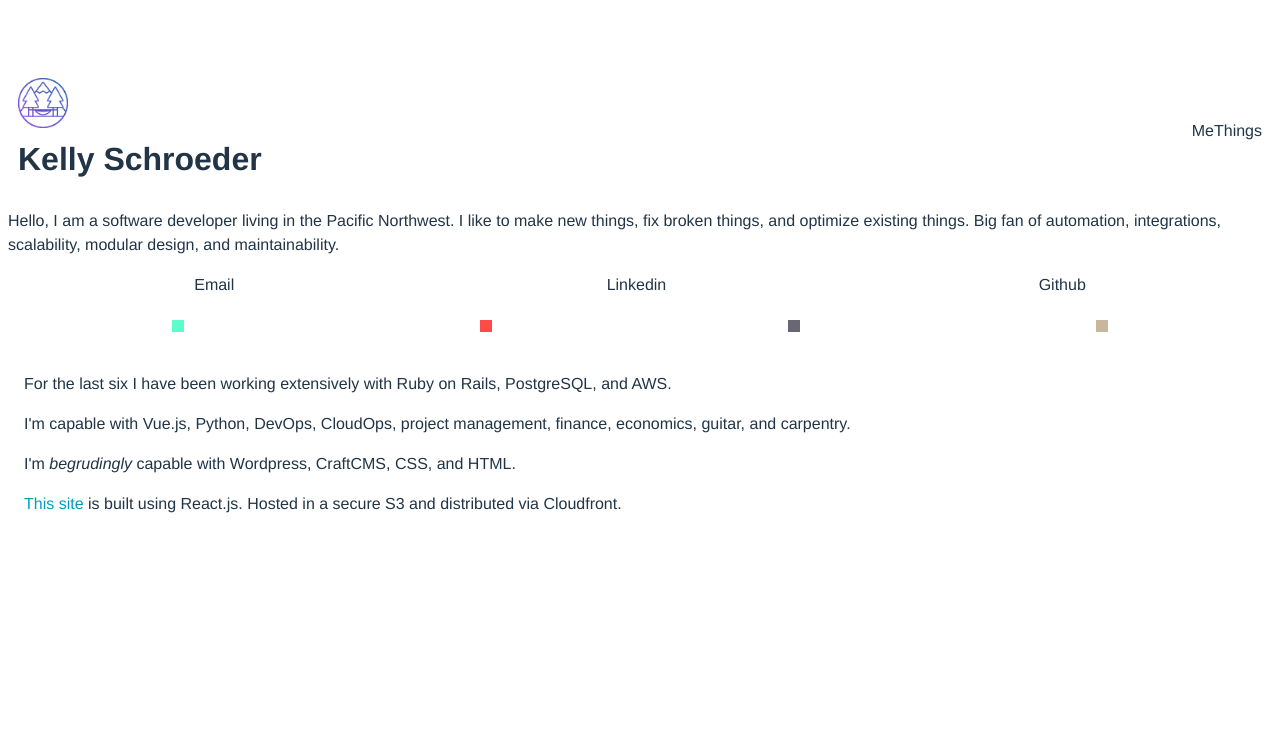
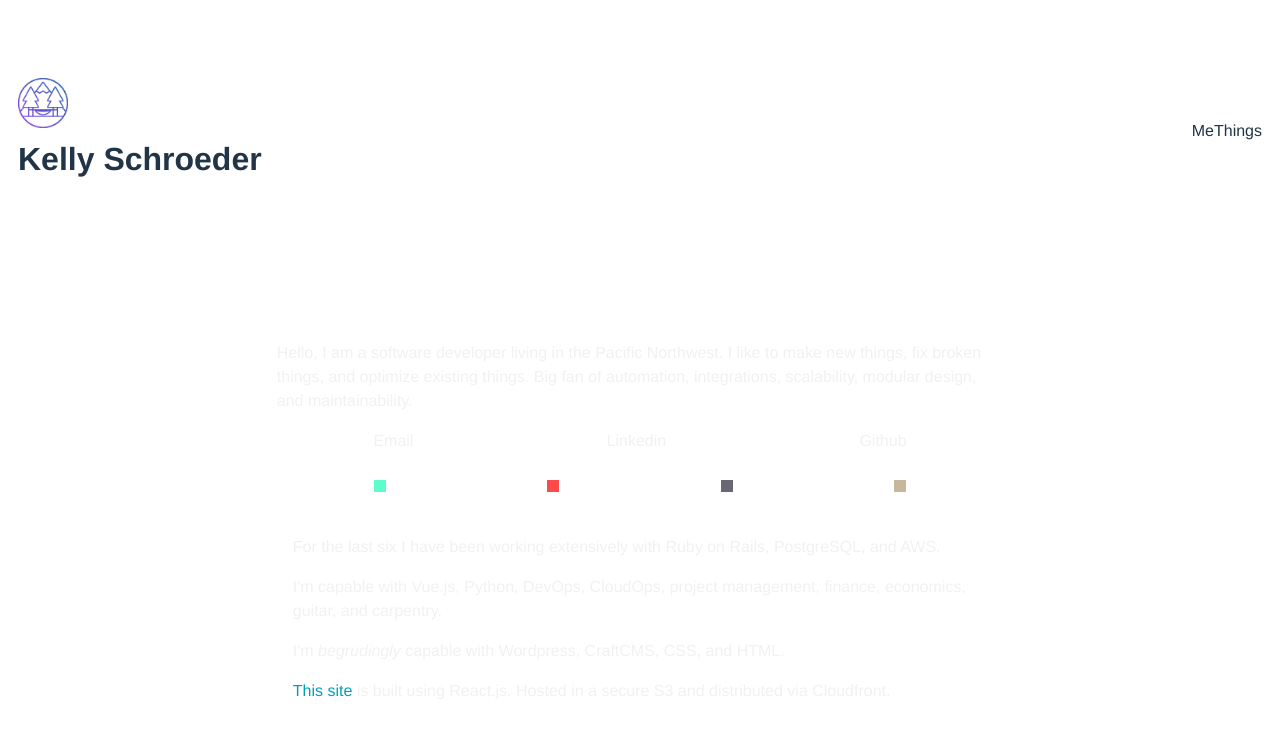
Before and after one commit to anubiskhan/personal-site-vite, a React (Vite) app: page /me in a window 1280 px wide. Shown: the top 738 px of the page. Built offline with nearby package versions, Linux system fonts and the light colour scheme.

Commit message:
Changes styles on Me

```diff
--- a/src/components/Me.tsx
+++ b/src/components/Me.tsx
@@ -2,6 +2,12 @@
 
 const Me = () => {
     return (
+        <div className="homeContainer">
+        <div className="sideContainer">
+            <div className="sideInnerTop">
+
+
+            </div>
             <div className="sideInnerBody">
                 <p>
                     Hello, I am a software developer living in the Pacific Northwest.
@@ -48,7 +54,8 @@ const Me = () => {
                     </div>
                 </div>
             </div>
-
+        </div>
+    </div>
     );
 }
 
```
Lines whose indentation alone changed are shown as unchanged.
